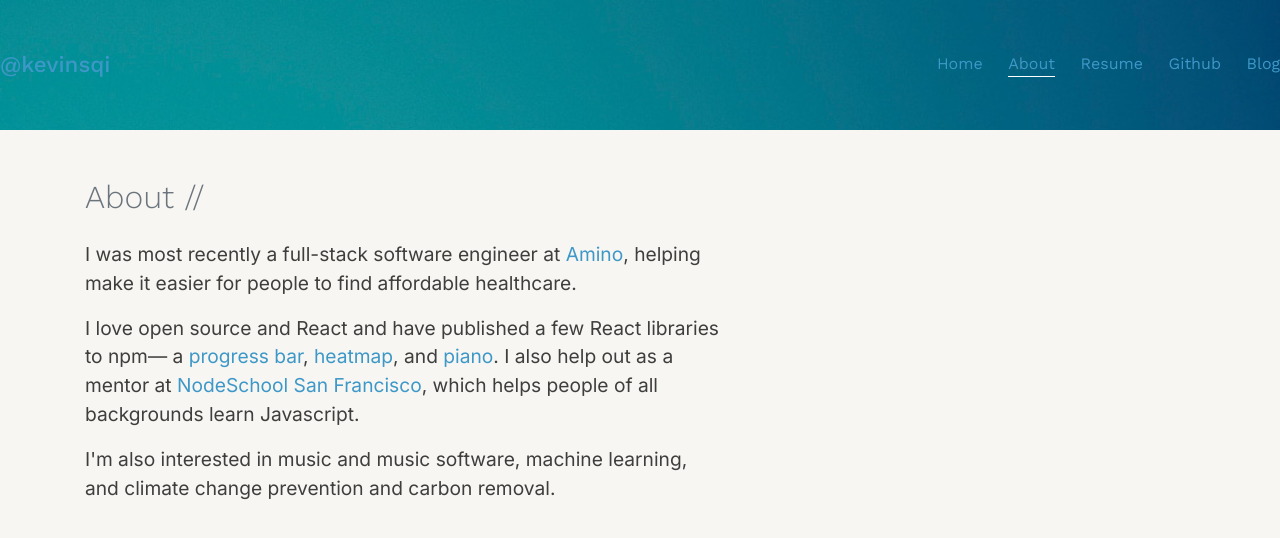
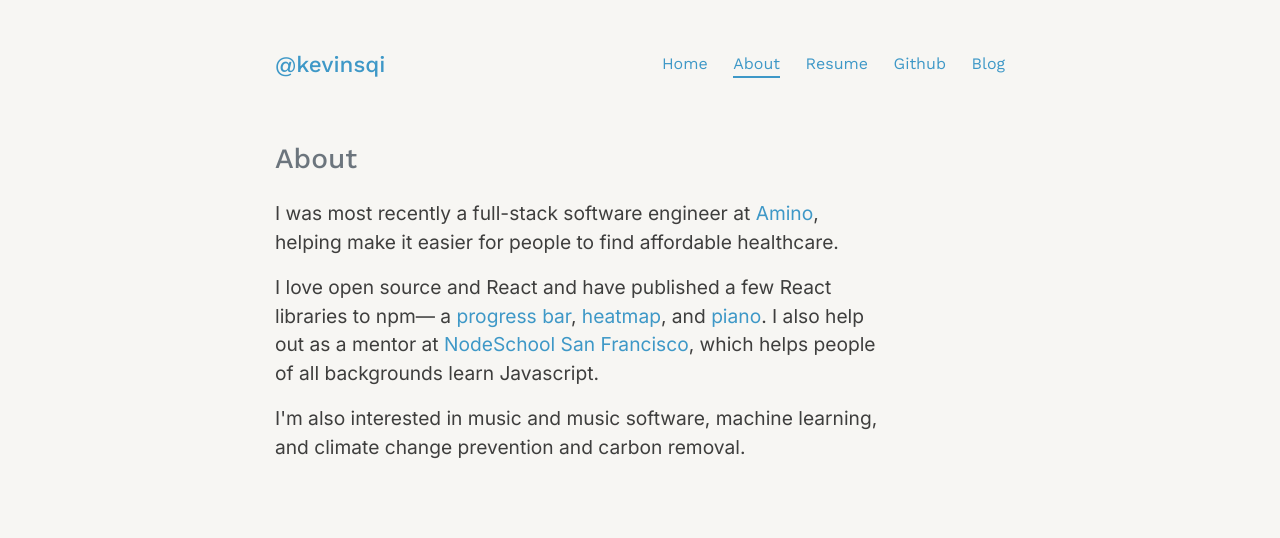
Before and after one commit to kevinsqi/kevinsqi.github.io, a Gatsby site: page /about in a window 1280 px wide. Built offline with nearby package versions, Linux system fonts and the light colour scheme; Gatsby itself is replaced by a stand-in of ours.

Commit message:
adjust container widths

```diff
--- a/src/components/Layout/index.css
+++ b/src/components/Layout/index.css
@@ -71,15 +71,6 @@ a:hover {
   min-height: 100vh;
 }
 
-/* Custom */
-
-.intro {
-  background: #3e98c7;
-  background: url(./background.jpg);
-  background-size: cover;
-  color: #fff;
-}
-
 /* Nav */
 
 .Nav {
@@ -96,11 +87,8 @@ a:hover {
   margin-right: 0;
 }
 
-.NavLink:hover {
-}
-
 .NavLink--active {
-  border-bottom: 1px solid #fff;
+  border-bottom: 2px solid #3e98c7;
 }
 
 /* Resume */
--- a/src/components/Page.js
+++ b/src/components/Page.js
@@ -7,13 +7,14 @@ import SEO from '../components/SEO';
 const Page = ({ title, children }) => (
   <Layout>
     <SEO title={title} />
+    <div className="container py-5">
+      <div className="row">
+        <div className="col-12 col-md-10 offset-md-1 col-lg-8 offset-lg-2">
+          <Nav />
 
-    <div className="intro py-5">
-      <Nav />
-    </div>
-
-    <div className="container">
-      <div className="pt-5">{children}</div>
+          <div style={{ marginTop: 60 }}>{children}</div>
+        </div>
+      </div>
     </div>
   </Layout>
 );
--- a/src/pages/Projects/index.js
+++ b/src/pages/Projects/index.js
@@ -44,8 +44,8 @@ function Projects({ className }) {
           name="microharmonic"
           image={img_microharmonic}
           links={[
+            { text: 'View the app', url: 'https://www.microharmonic.com' },
             { text: 'View project on Github', url: PROJECTS.microharmonic.github },
-            { text: 'View the app', url: 'https://www.microharmonic.com' },
           ]}
         >
           {PROJECTS.microharmonic.description}
--- a/src/pages/about.js
+++ b/src/pages/about.js
@@ -4,8 +4,8 @@ import Page from '../components/Page';
 const About = () => (
   <Page title="About">
     <div className="row">
-      <div className="col-xs-12 col-md-7">
-        <h2 className="font-weight-light text-secondary">About //</h2>
+      <div className="col-12 col-md-10">
+        <h2 className="h3 text-secondary">About</h2>
         <div className="mt-4 text-3">
           <p>
             I was most recently a full-stack software engineer at{' '}
--- a/src/pages/blog.js
+++ b/src/pages/blog.js
@@ -14,8 +14,8 @@ class Blog extends React.Component {
       <Page title={siteTitle}>
         <SEO title="Blog" />
         <div className="row">
-          <div className="col-12 col-md-7">
-            <h2 className="font-weight-light text-secondary">Blog //</h2>
+          <div className="col-12">
+            <h2 className="h3 text-secondary">Blog</h2>
             <div>
               {posts.map(({ node }) => {
                 const title = node.frontmatter.title || node.fields.slug;
--- a/src/templates/blog-post.js
+++ b/src/templates/blog-post.js
@@ -18,7 +18,7 @@ class BlogPostTemplate extends React.Component {
           description={post.frontmatter.description || post.excerpt}
         />
         <div className="row">
-          <div className="col-12 col-md-7">
+          <div className="col-12">
             <article className="BlogPost">
               <header>
                 <h1>{post.frontmatter.title}</h1>
```
Also changed, not shown: src/pages/index.js (+3 -14 lines).
